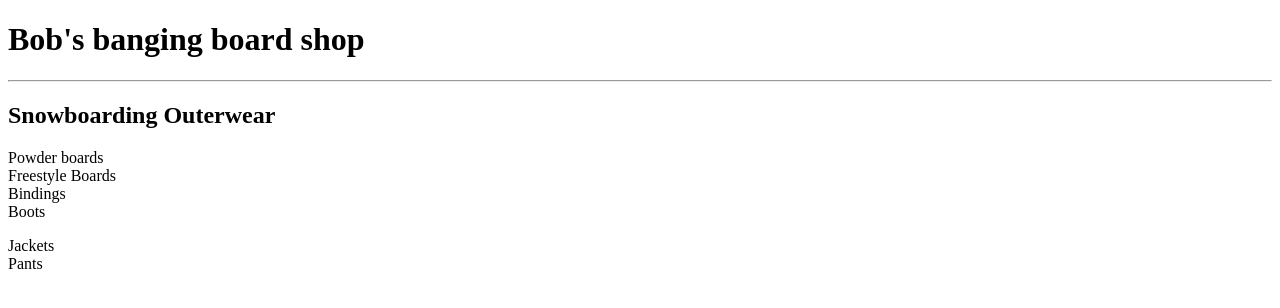
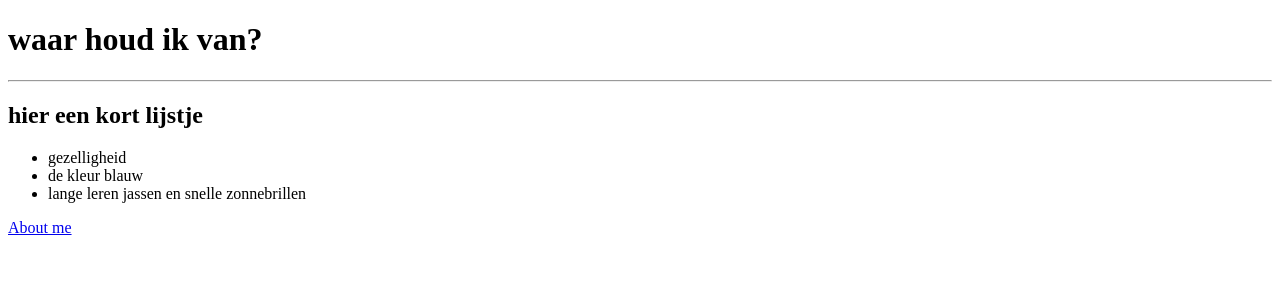
Before and after one commit to Bwuaap/Assignments-Winc-Academy, a plain HTML site: page index.html in a window 1280 px wide. Drawn offline with Linux system fonts and the light colour scheme.

Commit message:
Add files via upload

```diff
--- a/index.html
+++ b/index.html
@@ -2,16 +2,22 @@
 <html>
     <head>
         <!-- hier zet je de code in de head tags -->
-        <title> Bob's banging board shop </title>
+        <title> waar houd ik van? </title>
 
     </head>
     <body>
        <!-- hier zet je de code in de body tags-->
-       <h1>                Bob's banging board shop               </h1>
-    <hr></hr>
+       <h1>                waar houd ik van?               </h1>
+       <hr></hr>
+       <h2>hier een kort lijstje</h2>
 
-        <h2>            Snowboarding     Outerwear                 </h2>
-       <p>Powder boards <br> Freestyle Boards <br> Bindings <br> Boots</p>
-       <p2>Jackets <br> Pants</p2>
+
+
+
+
+       <p><ul><li>gezelligheid</li><li>de kleur blauw</li><li>lange leren jassen en snelle zonnebrillen</li></ul></p>
+       <p><a href="about.html">About me</a></p>
+
+
     </body>
 </html>
```
Also changed, not shown: about.html (added, +13 -0 lines).
